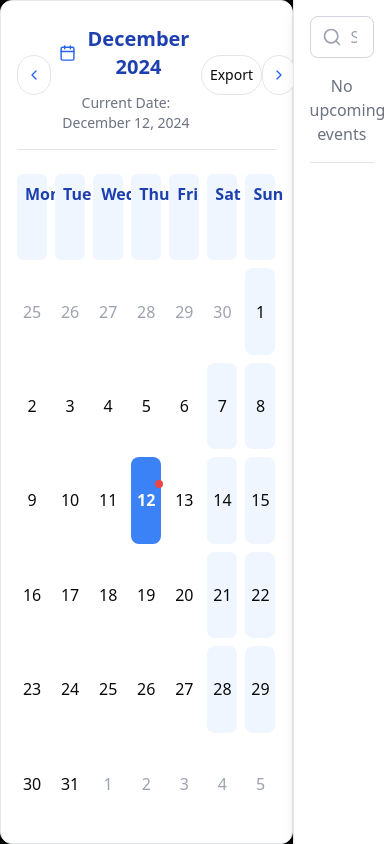
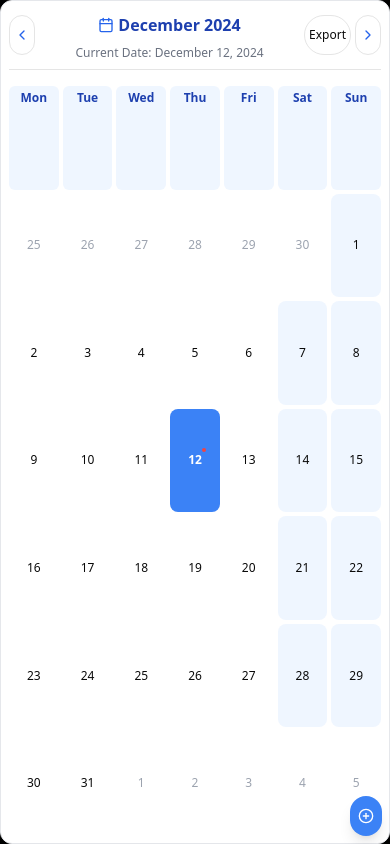
Before and after one commit to Jatin917/DacoidDigitalCalendar, a React (Vite) app: page / in a window 390 px wide. Shown: the top 844 px of the page. Built offline with nearby package versions, Linux system fonts and the light colour scheme.

Commit message:
reponsiveness done

```diff
--- a/src/App.jsx
+++ b/src/App.jsx
@@ -21,9 +21,21 @@ function App() {
     localStorage.setItem("events", JSON.stringify(updatedEvents));
   };
   return (
-    <div className="bg-black flex">
-      <Calendar events={events} onAddEvent={onAddEvent} selectedDate={selectedDate} setSelectedDate={setSelectedDate} />
-      <EventSidePanel setEvents={setEvents} events={events} onAddEvent={onAddEvent} selectedDate={selectedDate} />
+<div className="bg-black flex flex-col md:flex-row min-h-screen">
+      <Calendar
+        className="w-full md:w-3/4 lg:w-2/3 xl:w-3/4"
+        events={events}
+        onAddEvent={onAddEvent}
+        selectedDate={selectedDate}
+        setSelectedDate={setSelectedDate}
+      />
+      <EventSidePanel
+        className="w-full md:w-1/4 lg:w-1/3 xl:w-1/4"
+        setEvents={setEvents}
+        events={events}
+        onAddEvent={onAddEvent}
+        selectedDate={selectedDate}
+      />
     </div>
   )
 }
--- a/src/components/Calendar.jsx
+++ b/src/components/Calendar.jsx
@@ -123,11 +123,6 @@ const Calendar = ({events, onAddEvent, selectedDate, setSelectedDate}) => {
     setEventModal(false);
   }
 
-
-  // useEffect(() => {
-  //   setSelectedDate(null);
-  // }, [currentMonth, setSelectedDate]);
-
   const getDayColor = (date) => {
     if (isSameDay(date, new Date())) return 'bg-blue-500 text-white font-bold';
     if (isSameDay(date, selectedDate)) return 'bg-blue-400 text-white';
@@ -137,55 +132,57 @@ const Calendar = ({events, onAddEvent, selectedDate, setSelectedDate}) => {
   };
 
   return (
-    <div className="p-4 w-3/4 h-screen mx-auto bg-white shadow-lg rounded-xl border border-gray-200 flex flex-col">
+    <div className="p-2 sm:p-4 w-full md:w-3/4 lg:w-2/3 xl:w-3/4 h-screen mx-auto bg-white shadow-lg rounded-xl border border-gray-200 flex flex-col">
       {/* Header */}
-      <div className="flex justify-between items-center mb-6 pb-4 border-b">
+      <div className="flex justify-between items-center mb-4 sm:mb-6 pb-2 sm:pb-4 border-b">
         <Button
           onClick={handlePrevMonth}
           variant="outline"
-          className="p-2 rounded-full hover:bg-blue-50"
+          className="p-1 sm:p-2 rounded-full hover:bg-blue-50"
         >
-          <ChevronLeft className="w-5 h-5 text-blue-600" />
+          <ChevronLeft className="w-4 h-4 sm:w-5 sm:h-5 text-blue-600" />
         </Button>
 
         {/* Month and Year */}
         <div className="text-center flex flex-col items-center">
           <div
-            className="flex items-center cursor-pointer hover:bg-blue-50 p-2 rounded-lg"
+            className="flex items-center cursor-pointer hover:bg-blue-50 p-1 sm:p-2 rounded-lg"
             onClick={() => setIsModalOpen(true)}
           >
-            <CalendarIcon className="mr-2 text-blue-600" />
-            <span className="text-xl font-bold text-blue-800">
+            <CalendarIcon className="mr-1 sm:mr-2 text-blue-600 w-4 h-4 sm:w-5 sm:h-5" />
+            <span className="text-base sm:text-xl font-bold text-blue-800">
               {format(currentMonth, "MMMM yyyy")}
             </span>
           </div>
-          <p className="text-sm text-gray-500 mt-1">
+          <p className="text-xs sm:text-sm text-gray-500 mt-1">
             {`Current Date: ${format(new Date(), "MMMM dd, yyyy")}`}
           </p>
         </div>
 
+        <div className="flex space-x-1 sm:space-x-2">
           <Button
             onClick={exportEvents}
             variant="outline"
-          className="p-2 rounded-full hover:bg-blue-50"
+            className="p-1 sm:p-2 rounded-full hover:bg-blue-50 text-xs sm:text-sm"
           >
             Export
           </Button>
           <Button
             onClick={handleNextMonth}
             variant="outline"
-          className="p-2 rounded-full hover:bg-blue-50"
+            className="p-1 sm:p-2 rounded-full hover:bg-blue-50"
           >
-          <ChevronRight className="w-5 h-5 text-blue-600" />
+            <ChevronRight className="w-4 h-4 sm:w-5 sm:h-5 text-blue-600" />
           </Button>
+        </div>
       </div>
 
       {/* Calendar Grid */}
-      <div className="flex-grow grid grid-cols-7 gap-2">
+      <div className="flex-grow grid grid-cols-7 gap-1 sm:gap-2">
         {["Mon", "Tue", "Wed", "Thu", "Fri", "Sat", "Sun"].map((day) => (
           <div
             key={day}
-            className="text-center font-bold text-blue-800 bg-blue-50 rounded-md p-2"
+            className="text-center font-bold text-blue-800 bg-blue-50 rounded-md p-1 sm:p-2 text-xs sm:text-base"
           >
             {day}
           </div>
@@ -196,7 +193,7 @@ const Calendar = ({events, onAddEvent, selectedDate, setSelectedDate}) => {
           <div
             key={index}
             className={`
-              p-2
+              p-1 sm:p-2
               text-center
               rounded-lg
               cursor-pointer
@@ -205,6 +202,7 @@ const Calendar = ({events, onAddEvent, selectedDate, setSelectedDate}) => {
               flex
               items-center
               justify-center
+              text-xs sm:text-base
               ${getDayColor(date)}
             `}
             onClick={() => {
@@ -215,7 +213,7 @@ const Calendar = ({events, onAddEvent, selectedDate, setSelectedDate}) => {
             <span className="relative">
               {format(date, "d")}
               {isSameDay(date, new Date()) && (
-                <span className="absolute -top-2 -right-2 w-2 h-2 bg-red-500 rounded-full"></span>
+                <span className="absolute -top-1 sm:-top-2 -right-1 sm:-right-2 w-1 h-1 sm:w-2 sm:h-2 bg-red-500 rounded-full"></span>
               )}
             </span>
           </div>
@@ -223,28 +221,29 @@ const Calendar = ({events, onAddEvent, selectedDate, setSelectedDate}) => {
       </div>
 
       {/* Add Event Button */}
-      <div className="absolute bottom-4 right-4">
+      <div className="absolute bottom-2 right-2 sm:bottom-4 sm:right-4">
         <Button
           onClick={handleEventModalOpen}
-          className="bg-blue-500 text-white rounded-full p-3 shadow-lg hover:bg-blue-600"
+          className="bg-blue-500 text-white rounded-full p-2 sm:p-3 shadow-lg hover:bg-blue-600"
         >
-          <PlusCircle className="w-6 h-6" />
+          <PlusCircle className="w-4 h-4 sm:w-6 sm:h-6" />
         </Button>
       </div>
 
+      {/* Existing Modals - No changes */}
       {/* Modal for selecting new month and year */}
       {isModalOpen && (
         <div className="fixed inset-0 bg-black bg-opacity-50 flex justify-center items-center z-50">
-          <div className="bg-white p-6 rounded-xl shadow-2xl w-96 border border-blue-100">
-            <h3 className="text-xl font-bold mb-4 text-blue-800 flex items-center">
-              <CalendarIcon className="mr-2 text-blue-600" />
+          <div className="bg-white p-4 sm:p-6 rounded-xl shadow-2xl w-72 sm:w-96 border border-blue-100">
+            <h3 className="text-lg sm:text-xl font-bold mb-2 sm:mb-4 text-blue-800 flex items-center">
+              <CalendarIcon className="mr-1 sm:mr-2 text-blue-600 w-4 h-4 sm:w-5 sm:h-5" />
               Go to Month & Year
             </h3>
-            <div className="flex mb-4 space-x-2">
+            <div className="flex mb-2 sm:mb-4 space-x-2">
               <select
                 value={selectedMonth}
                 onChange={(e) => setSelectedMonth(parseInt(e.target.value))}
-                className="p-2 border rounded-md w-1/2 text-blue-800 focus:ring-2 focus:ring-blue-200"
+                className="p-1 sm:p-2 border rounded-md w-1/2 text-blue-800 text-xs sm:text-base focus:ring-2 focus:ring-blue-200"
               >
                 {Array.from({ length: 12 }, (_, i) => i + 1).map((month) => (
                   <option key={month} value={month}>
@@ -256,7 +255,7 @@ const Calendar = ({events, onAddEvent, selectedDate, setSelectedDate}) => {
                 type="number"
                 value={selectedYear}
                 onChange={(e) => setSelectedYear(parseInt(e.target.value))}
-                className="p-2 border rounded-md w-1/2 text-blue-800 focus:ring-2 focus:ring-blue-200"
+                className="p-1 sm:p-2 border rounded-md w-1/2 text-blue-800 text-xs sm:text-base focus:ring-2 focus:ring-blue-200"
                 min="1900"
                 max="2100"
               />
@@ -264,13 +263,13 @@ const Calendar = ({events, onAddEvent, selectedDate, setSelectedDate}) => {
             <div className="flex justify-between">
               <button
                 onClick={() => setIsModalOpen(false)}
-                className="px-4 py-2 bg-gray-100 text-gray-700 rounded-md hover:bg-gray-200"
+                className="px-2 sm:px-4 py-1 sm:py-2 bg-gray-100 text-gray-700 rounded-md hover:bg-gray-200 text-xs sm:text-base"
               >
                 Cancel
               </button>
               <button
                 onClick={() => goToFunction(selectedMonth, selectedYear)}
-                className="px-4 py-2 bg-blue-500 text-white rounded-md hover:bg-blue-600"
+                className="px-2 sm:px-4 py-1 sm:py-2 bg-blue-500 text-white rounded-md hover:bg-blue-600 text-xs sm:text-base"
               >
                 Go
               </button>
--- a/src/components/EventSidePanel.jsx
+++ b/src/components/EventSidePanel.jsx
@@ -83,36 +83,40 @@ const EventSidePanel = ({selectedDate, events, setEvents }) => {
   };
 
   return (
-    <div className="side-panel p-4 w-1/4 bg-white shadow-lg border-l border-gray-200 min-h-screen relative">
+    <div className="side-panel p-2 sm:p-4 w-full md:w-1/4 bg-white shadow-lg border-l border-gray-200 min-h-screen relative">
       {/* Search Bar */}
-      <div className="search-bar mb-4 relative">
+      <div className="search-bar mb-2 sm:mb-4 relative">
         <input
           onChange={(e)=>setSearchItem(e.target.value)}
           type="text"
           placeholder="Search events..."
-          className="w-full pl-10 pr-4 py-2 rounded-lg border border-gray-300 focus:outline-none focus:ring-2 focus:ring-blue-500 focus:border-transparent"
+          className="w-full pl-8 sm:pl-10 pr-2 sm:pr-4 py-1 sm:py-2 text-xs sm:text-base rounded-lg border border-gray-300 focus:outline-none focus:ring-2 focus:ring-blue-500 focus:border-transparent"
         />
-        <Search className="absolute left-3 top-1/2 transform -translate-y-1/2 text-gray-400" size={20} />
+        <Search className="absolute left-2 sm:left-3 top-1/2 transform -translate-y-1/2 text-gray-400" size={16} />
       </div>
 
       {/* Up next section */}
-      <div className="up-next mb-6 border-b pb-4">
+      <div className="up-next mb-4 sm:mb-6 border-b pb-2 sm:pb-4">
         {nextEvent ? (
-          <div className="bg-blue-500 text-white rounded-lg p-4 shadow-md">
-            <div className="flex items-center mb-2">
-              <CalendarClock className="mr-2" />
-              <span className="font-semibold">Up Next</span>
+          <div className="bg-blue-500 text-white rounded-lg p-2 sm:p-4 shadow-md">
+            <div className="flex items-center mb-1 sm:mb-2">
+              <CalendarClock className="mr-1 sm:mr-2 w-4 h-4 sm:w-5 sm:h-5" />
+              <span className="font-semibold text-xs sm:text-base">Up Next</span>
             </div>
             <div className="event-details">
-              <p className="text-sm opacity-90">{formatTime(getFullDateTime(selectedDate, nextEvent.startTime))}</p>
-              <p className="text-lg font-bold">{nextEvent.eventName}</p>
-              <p className="text-sm opacity-80">
+              <p className="text-xs sm:text-sm opacity-90">
+                {formatTime(getFullDateTime(selectedDate, nextEvent.startTime))}
+              </p>
+              <p className="text-sm sm:text-lg font-bold truncate">
+                {nextEvent.eventName}
+              </p>
+              <p className="text-xs sm:text-sm opacity-80">
                 Duration: {calculateDuration(nextEvent.startTime, nextEvent.endTime)}
               </p>
             </div>
           </div>
         ) : (
-          <p className="text-gray-500 text-center">No upcoming events</p>
+          <p className="text-gray-500 text-center text-xs sm:text-base">No upcoming events</p>
         )}
       </div>
 
```
Lines whose indentation alone changed are shown as unchanged.
